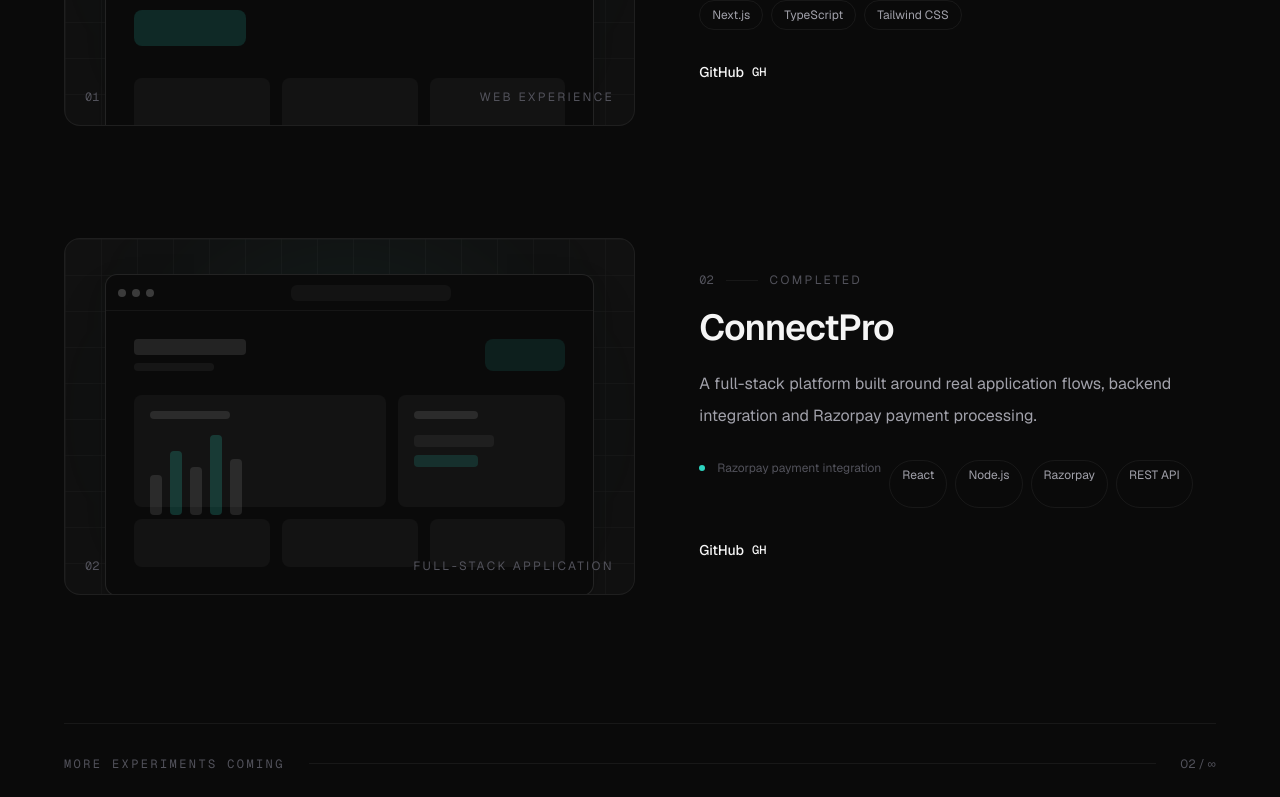
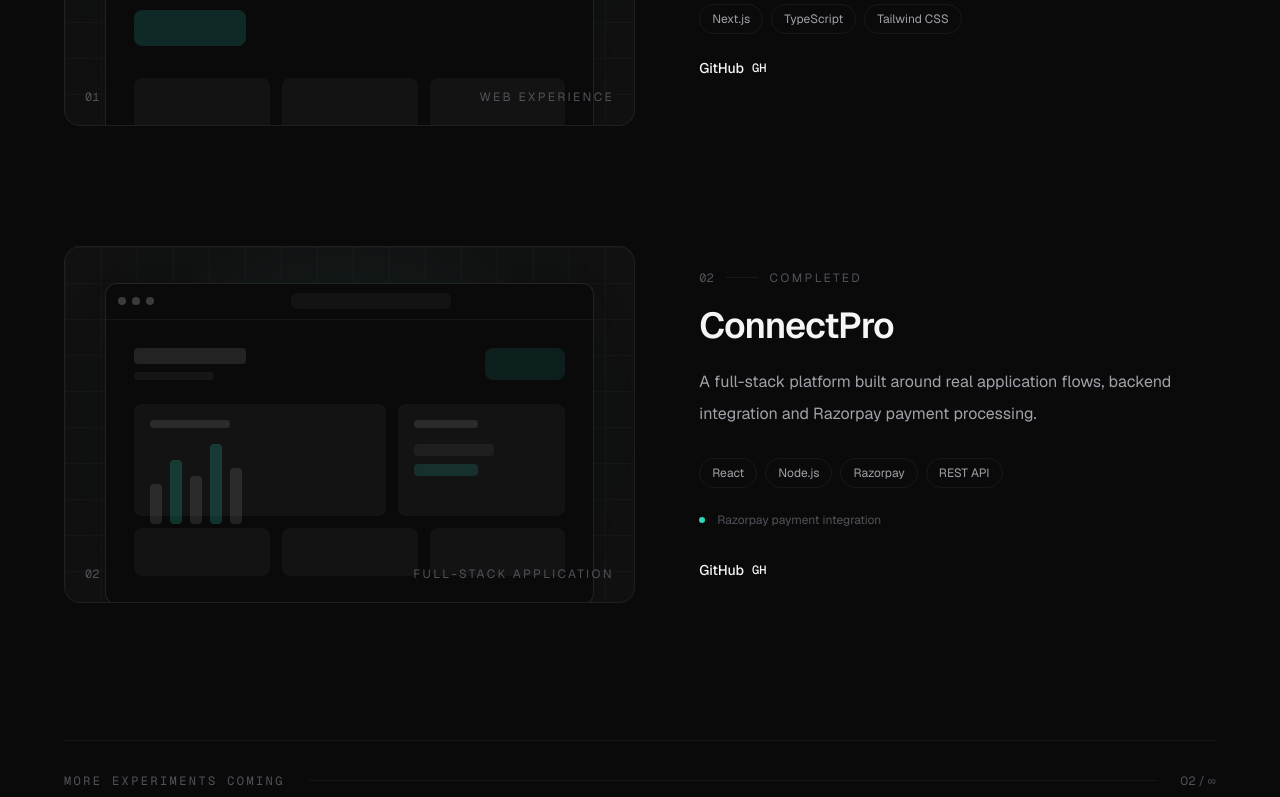
Before and after one commit to priyanshu-0911/priyanshu-portfolio, a Next.js app: page / in a window 1280 px wide. Shown: the part 1408-2205 px from the top of the page. Built offline with nearby package versions, Linux system fonts and the light colour scheme.

Commit message:
feat: refine portfolio project showcase

```diff
--- a/src/components/ProjectShowcase.tsx
+++ b/src/components/ProjectShowcase.tsx
@@ -237,13 +237,7 @@
                   </p>
 
                   {/* Technologies */}
-                  <div className="mb-8 flex flex-wrap gap-2">
-                    {project.id === "connect-pro" && (
-                     <div className="mb-8 flex items-center gap-3 text-xs text-text-muted">
-                     <span className="h-1.5 w-1.5 rounded-full bg-accent" />
-                         Razorpay payment integration
-                     </div>
-)}
+<div className="mb-6 flex flex-wrap gap-2">
   {project.technologies.map((technology) => (
     <span
       key={technology}
@@ -253,6 +247,14 @@
     </span>
   ))}
 </div>
+
+{/* Integration highlight */}
+{project.id === "connect-pro" && (
+  <div className="mb-8 flex items-center gap-3 text-xs text-text-muted">
+    <span className="h-1.5 w-1.5 rounded-full bg-accent" />
+    <span>Razorpay payment integration</span>
+  </div>
+)}
 
                   {/* Links */}
                   <div className="flex flex-wrap gap-6">
--- a/src/data/projects.ts
+++ b/src/data/projects.ts
@@ -15,6 +15,7 @@
   {
     id: "clinic-website",
     title: "Clinic Website",
+    image: "/projects/clinic-website.webp",
     description:
       "A modern, responsive healthcare website focused on clear information, accessible navigation and a polished digital experience.",
     category: "Web Experience",
@@ -32,6 +33,7 @@
   {
     id: "connect-pro",
     title: "ConnectPro",
+    image: "/projects/connectpro.webp",
     description:
       "A full-stack platform built around real application flows, backend integration and Razorpay payment processing.",
     category: "Full-Stack Application",
```
Also changed, not shown: public/projects/clinic.webp (added), public/projects/connectpro.webp (added). Lines whose indentation alone changed are shown as unchanged.
